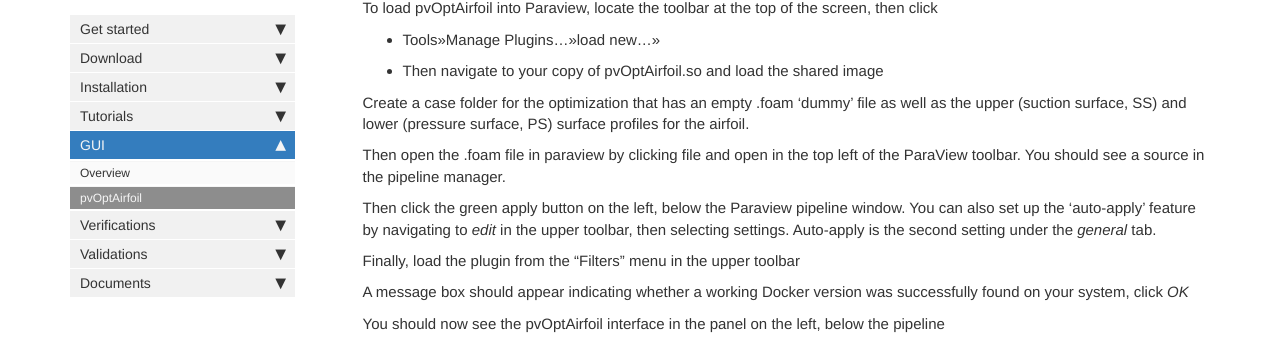
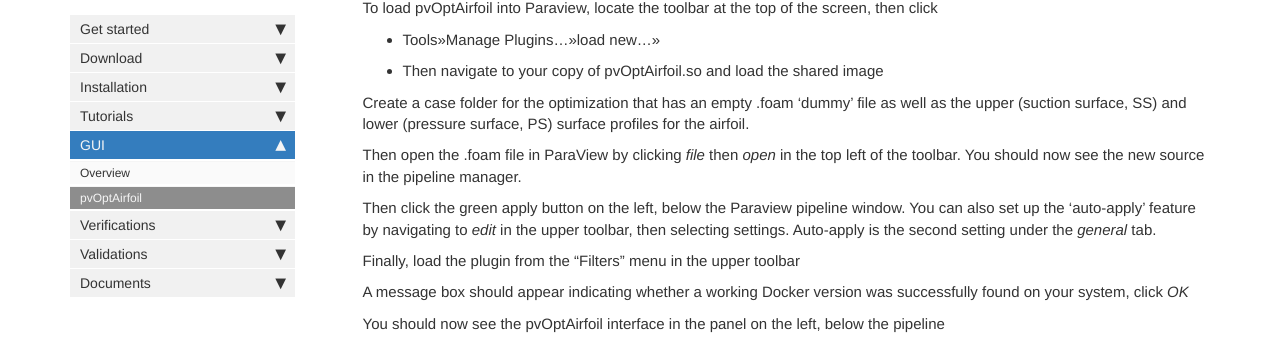
Before and after one commit to DAFoam/DAFoam.github.io, a Jekyll site: the page built from pages/mydoc/mydoc_gui_pvoptairfoil.md, in a window 1280 px wide and 900 px high, scrolled down 1582 px. Shown: the part 114-453 px from the top of the window. Built offline with Jekyll 4.4.1, drawn with Linux system fonts in a browser that asks for light colours; comment, search, counter and statistics services are not loaded.

Commit message:
Update mydoc_gui_pvoptairfoil.md

```diff
--- a/pages/mydoc/mydoc_gui_pvoptairfoil.md
+++ b/pages/mydoc/mydoc_gui_pvoptairfoil.md
@@ -54,7 +54,7 @@ To load pvOptAirfoil into Paraview, locate the toolbar at the top of the screen,
 
 Create a case folder for the optimization that has an empty .foam 'dummy' file as well as the upper (suction surface, SS) and lower (pressure surface, PS) surface profiles for the airfoil.
 
-Then open the .foam file in paraview by clicking file and open in the top left of the ParaView toolbar. You should see a source in the pipeline manager.
+Then open the .foam file in ParaView by clicking *file* then *open* in the top left of the toolbar. You should now see the new source in the pipeline manager.
 
 Then click the green apply button on the left, below the Paraview pipeline window. You can also set up the 'auto-apply' feature by navigating to *edit* in the upper toolbar, then selecting settings. Auto-apply is the second setting under the *general* tab.
 
```
